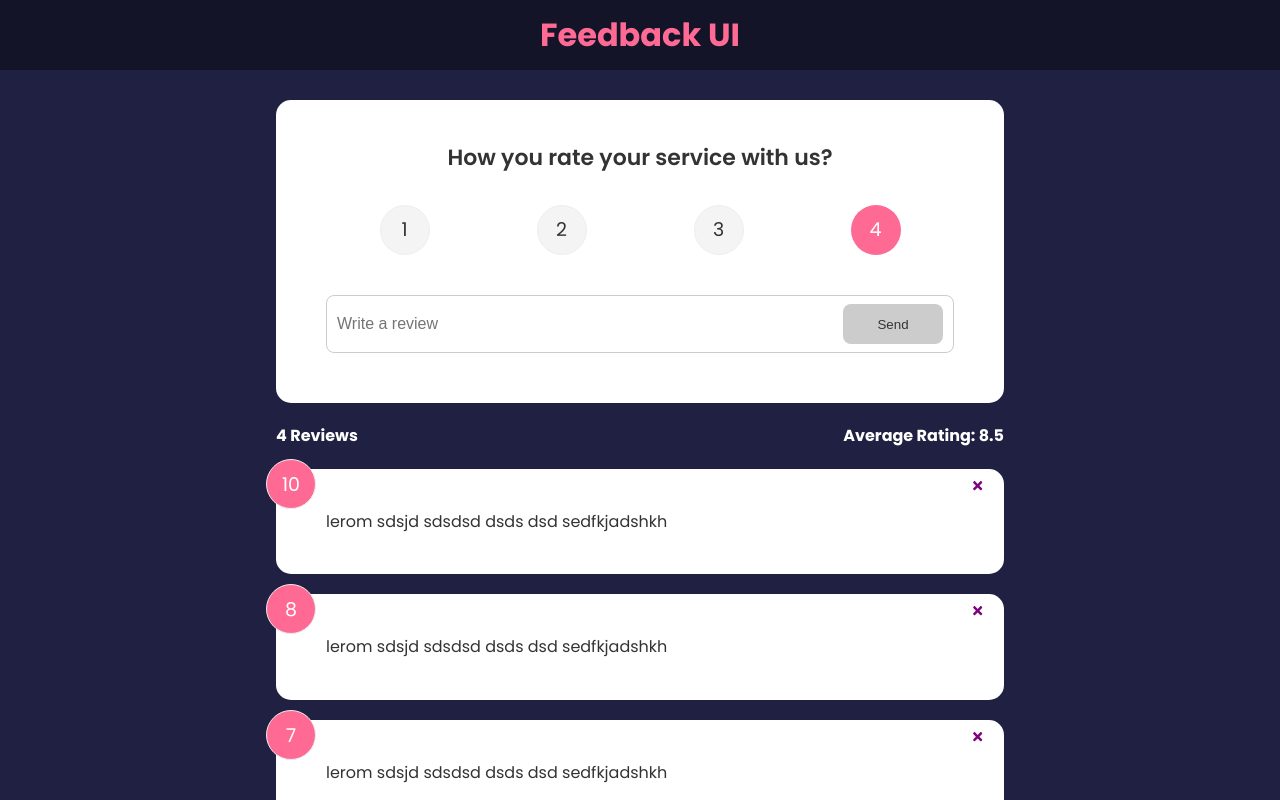
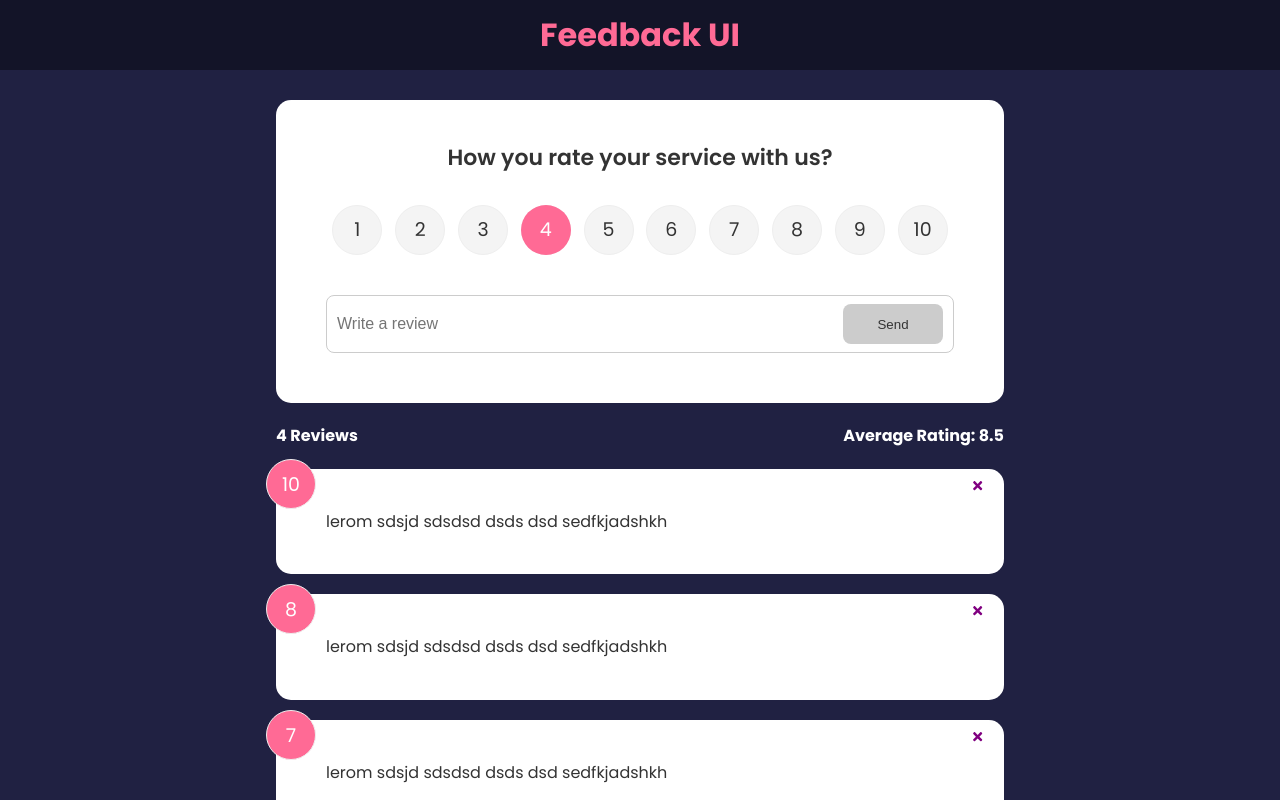
Before and after one commit to malik-hamza-mehboob-dev/feedback-app, a React (Create React App) app: page / in a window 1280 px wide. Shown: the top 800 px of the page. Built offline with nearby package versions, Linux system fonts and the light colour scheme.

Commit message:
refactor:(rating component) Added remaining reating from 4-10

```diff
--- a/src/App.js
+++ b/src/App.js
@@ -9,6 +9,10 @@ import FeedbackForm from "./components/FeedbackForm";
 export default function App() {
   const [feedbackData, setFeedbackData] = useState(Data);
 
+  const handleAdd = (newFeedback) => {
+    setFeedbackData([newFeedback,...feedbackData]);
+  }
+
   const deleteFeedback = (id) => {
       if(window.confirm('Are you sure?'))
       {
@@ -19,7 +23,7 @@ export default function App() {
     <>
         <Header text="Feedback UI" />
         <div className='container'>
-            <FeedbackForm />
+            <FeedbackForm feedbackAdd={handleAdd} />
             <FeedbackStats feedback={feedbackData} />
             <FeedbackList feedback={feedbackData} handleClick={deleteFeedback}/>
         </div>
--- a/src/components/FeedbackForm.jsx
+++ b/src/components/FeedbackForm.jsx
@@ -3,7 +3,7 @@ import RatingSelect from "./RatingSelect";
 import Button from "./shared/Button";
 import Card from "./shared/Card"
 
-function FeedbackForm() {
+function FeedbackForm({feedbackAdd}) {
     const [text, setText] = useState('');
     const [rating, setRating] = useState(10);
     const [message, setMessage] = useState('');
@@ -21,11 +21,25 @@ function FeedbackForm() {
         }
         setText(e.target.value);
     }
+
+    const handleSubmit = (e) => {
+        e.preventDefault();
+        if(text.trim().length > 10){
+            let newFeedback = {
+                id: Math.random(1,9999),
+                feedback: text,
+                rating
+            }
+
+            feedbackAdd(newFeedback);
+
+            setText('');
+        }
+    }
   return (
     <Card>
-        <form>
+        <form onSubmit={handleSubmit}>
             <h2>How you rate your service with us?</h2>
-            {/* rating select component */}
             <RatingSelect rating={(rating => setRating(rating))} />
             <div className="input-group">
                 <input onChange={handleTextChange} type="text" placeholder="Write a review" value={text}/>
--- a/src/components/RatingSelect.jsx
+++ b/src/components/RatingSelect.jsx
@@ -1,12 +1,16 @@
-import React,{ useState } from 'react'
+import React,{ useState , useEffect } from 'react'
 
 function RatingSelect({rating}) {
     const [selected, setSelected] = useState(4);
 
     const handleChange = (e) => {
-        setSelected(+e.currentTarget.value);
+        setSelected(+e.currentTarget.value, );
+    }
+
+    useEffect(() => {
         rating(selected);
-    }
+    }, [selected])
+
   return (
     <ul className="rating">
         <li>
@@ -25,6 +29,30 @@ function RatingSelect({rating}) {
             <input type="radio" name="rating" id="num4" value='4' onChange={handleChange} checked={selected === 4} />
             <label htmlFor="num4">4</label>
         </li>
+        <li>
+            <input type="radio" name="rating" id="num5" value='5' onChange={handleChange} checked={selected === 5} />
+            <label htmlFor="num5">5</label>
+        </li>
+        <li>
+            <input type="radio" name="rating" id="num6" value='6' onChange={handleChange} checked={selected === 6} />
+            <label htmlFor="num6">6</label>
+        </li>
+        <li>
+            <input type="radio" name="rating" id="num7" value='7' onChange={handleChange} checked={selected === 7} />
+            <label htmlFor="num7">7</label>
+        </li>
+        <li>
+            <input type="radio" name="rating" id="num8" value='8' onChange={handleChange} checked={selected === 8} />
+            <label htmlFor="num8">8</label>
+        </li>
+        <li>
+            <input type="radio" name="rating" id="num9" value='9' onChange={handleChange} checked={selected === 9} />
+            <label htmlFor="num9">9</label>
+        </li>
+        <li>
+            <input type="radio" name="rating" id="num10" value='10' onChange={handleChange} checked={selected === 10} />
+            <label htmlFor="num10">10</label>
+        </li>
     </ul>
   )
 }
```
